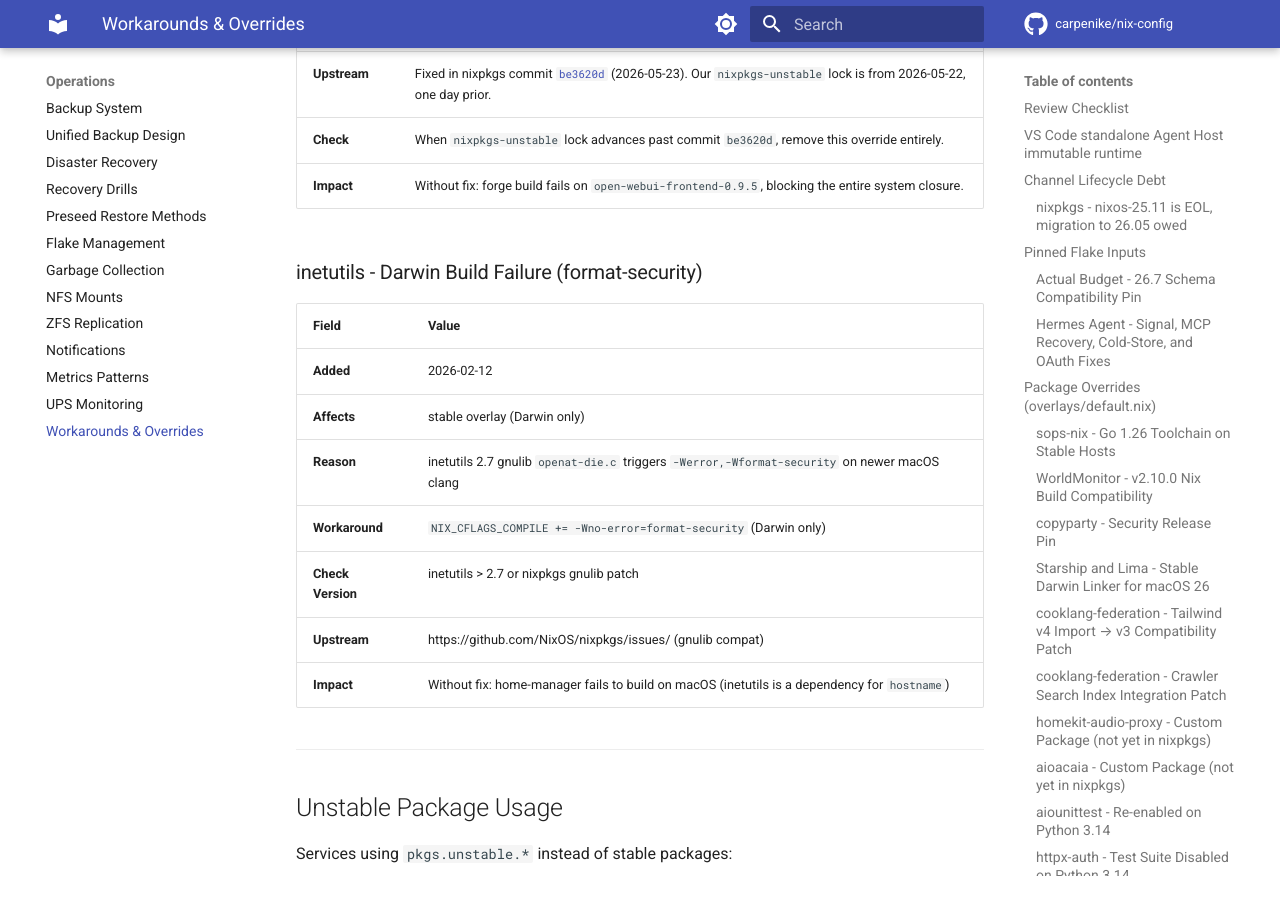
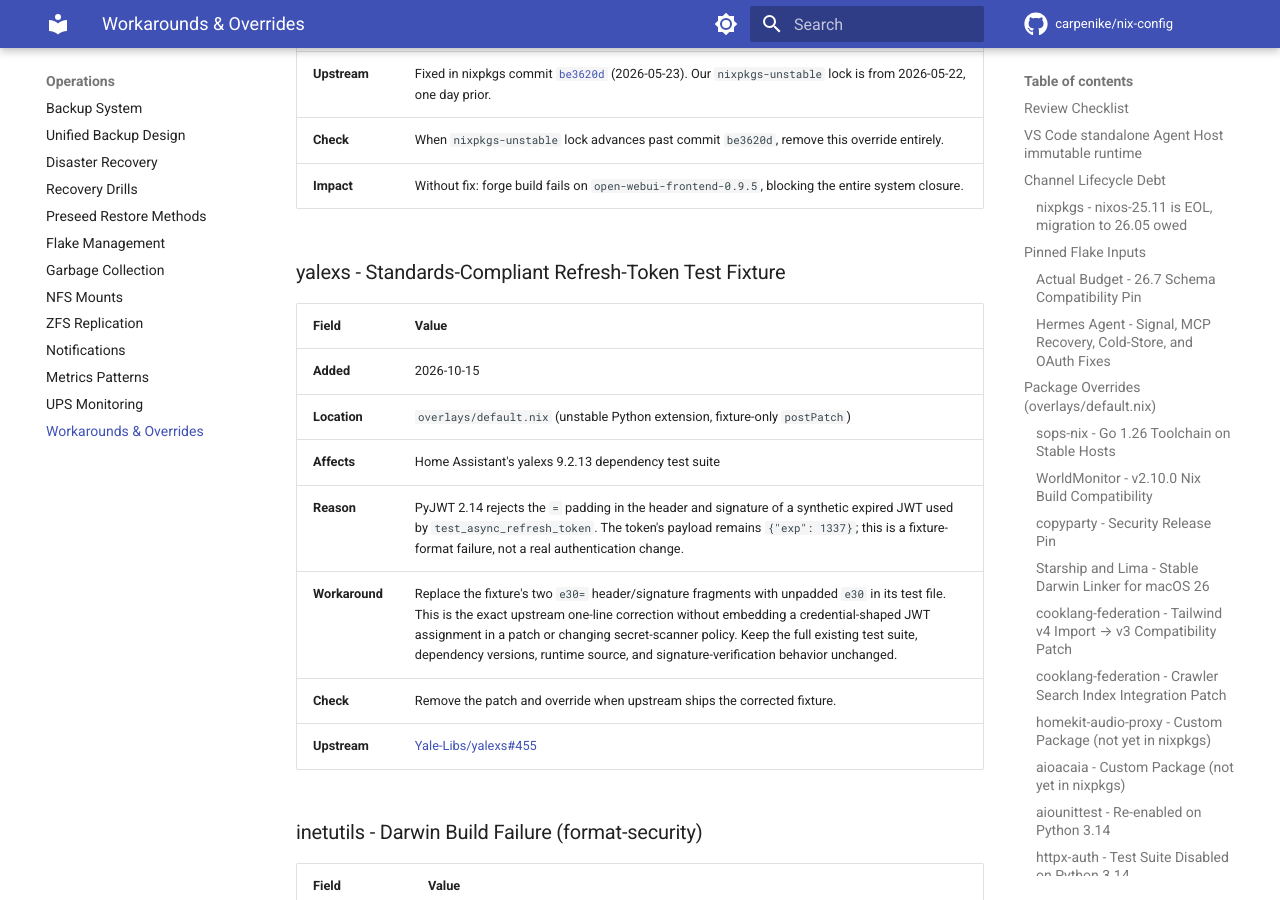
Before and after one commit to carpenike/nix-config, an MkDocs documentation site: the page built from docs/workarounds.md, in a window 1280 px wide and 900 px high, scrolled down 15320 px. Built offline with MkDocs 1.6.1 and Material for MkDocs 9.7.7, drawn with Linux system fonts in a browser that asks for light colours; comment, search, counter and statistics services are not loaded.

```diff
--- a/docs/workarounds.md
+++ b/docs/workarounds.md
@@ -290,6 +290,18 @@ as everything else in this file.
 | **Check** | When `nixpkgs-unstable` lock advances past commit `be3620d`, remove this override entirely. |
 | **Impact** | Without fix: forge build fails on `open-webui-frontend-0.9.5`, blocking the entire system closure. |
 
+### yalexs - Standards-Compliant Refresh-Token Test Fixture
+
+| Field | Value |
+|-------|-------|
+| **Added** | 2026-10-15 |
+| **Location** | `overlays/default.nix` (unstable Python extension, fixture-only `postPatch`) |
+| **Affects** | Home Assistant's yalexs 9.2.13 dependency test suite |
+| **Reason** | PyJWT 2.14 rejects the `=` padding in the header and signature of a synthetic expired JWT used by `test_async_refresh_token`. The token's payload remains `{"exp": 1337}`; this is a fixture-format failure, not a real authentication change. |
+| **Workaround** | Replace the fixture's two `e30=` header/signature fragments with unpadded `e30` in its test file. This is the exact upstream one-line correction without embedding a credential-shaped JWT assignment in a patch or changing secret-scanner policy. Keep the full existing test suite, dependency versions, runtime source, and signature-verification behavior unchanged. |
+| **Check** | Remove the patch and override when upstream ships the corrected fixture. |
+| **Upstream** | [Yale-Libs/yalexs#455](https://github.com/Yale-Libs/yalexs/issues/455) |
+
 ### inetutils - Darwin Build Failure (format-security)
 
 | Field | Value |
```
Also changed, not shown: 3 other files.
